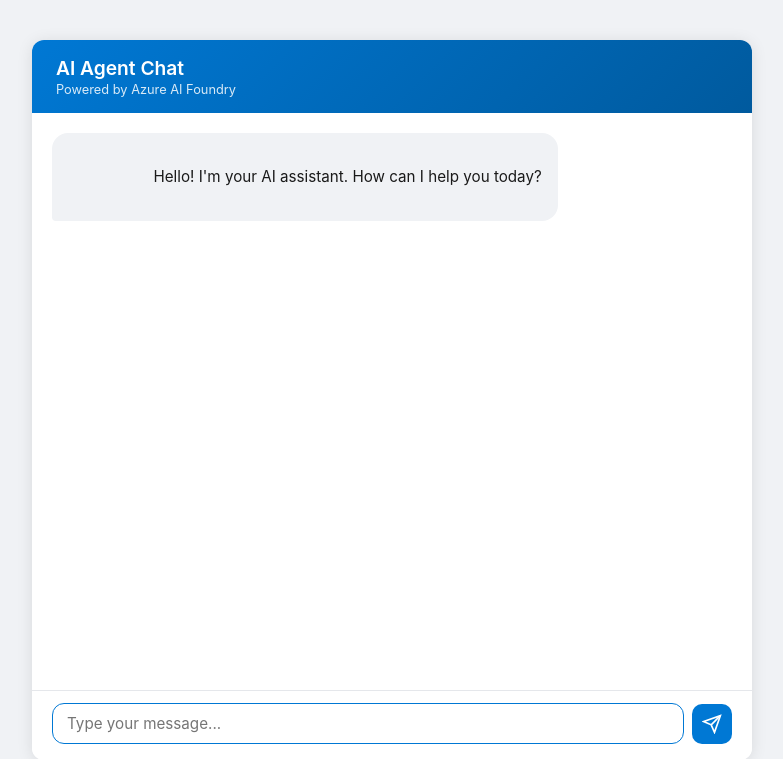
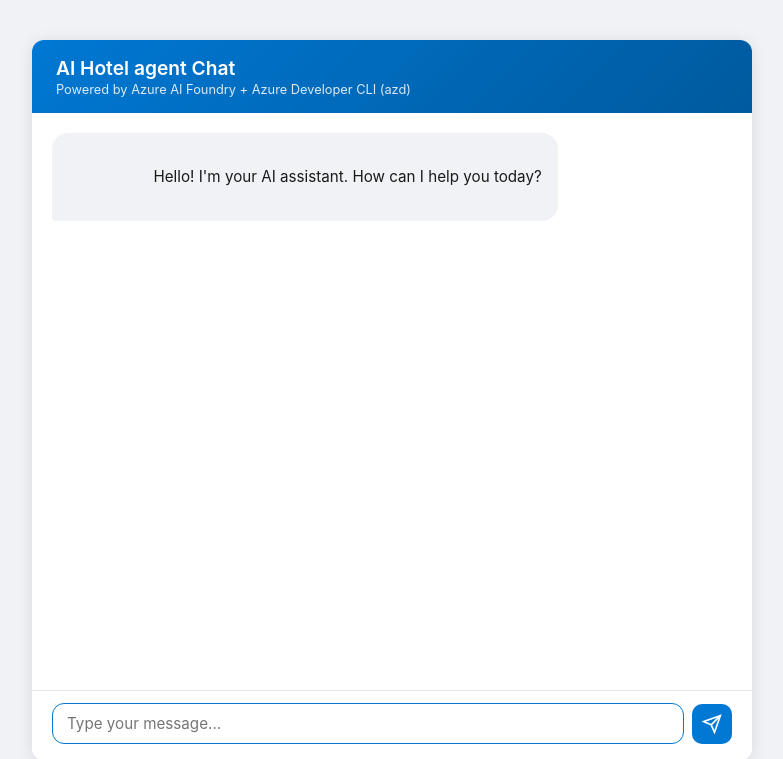
Before and after one commit to puicchan/chat-app-foundry, a Flask app: page / in a window 1280 px wide. Shown: the top 759 px of the page, without its empty margins (248-1031 px from the left). Run offline with Flask 3, Linux system fonts and the light colour scheme.

Commit message:
Update frontend

```diff
--- a/src/templates/index.html
+++ b/src/templates/index.html
@@ -9,8 +9,8 @@
 <body>
     <div class="chat-container">
         <div class="chat-header">
-            <h1>AI Agent Chat</h1>
-            <p>Powered by Azure AI Foundry</p>
+            <h1>AI Hotel agent Chat</h1>
+            <p>Powered by Azure AI Foundry + Azure Developer CLI (azd)</p>
         </div>
         <div class="chat-messages" id="chatMessages">
             <div class="message assistant">
```
